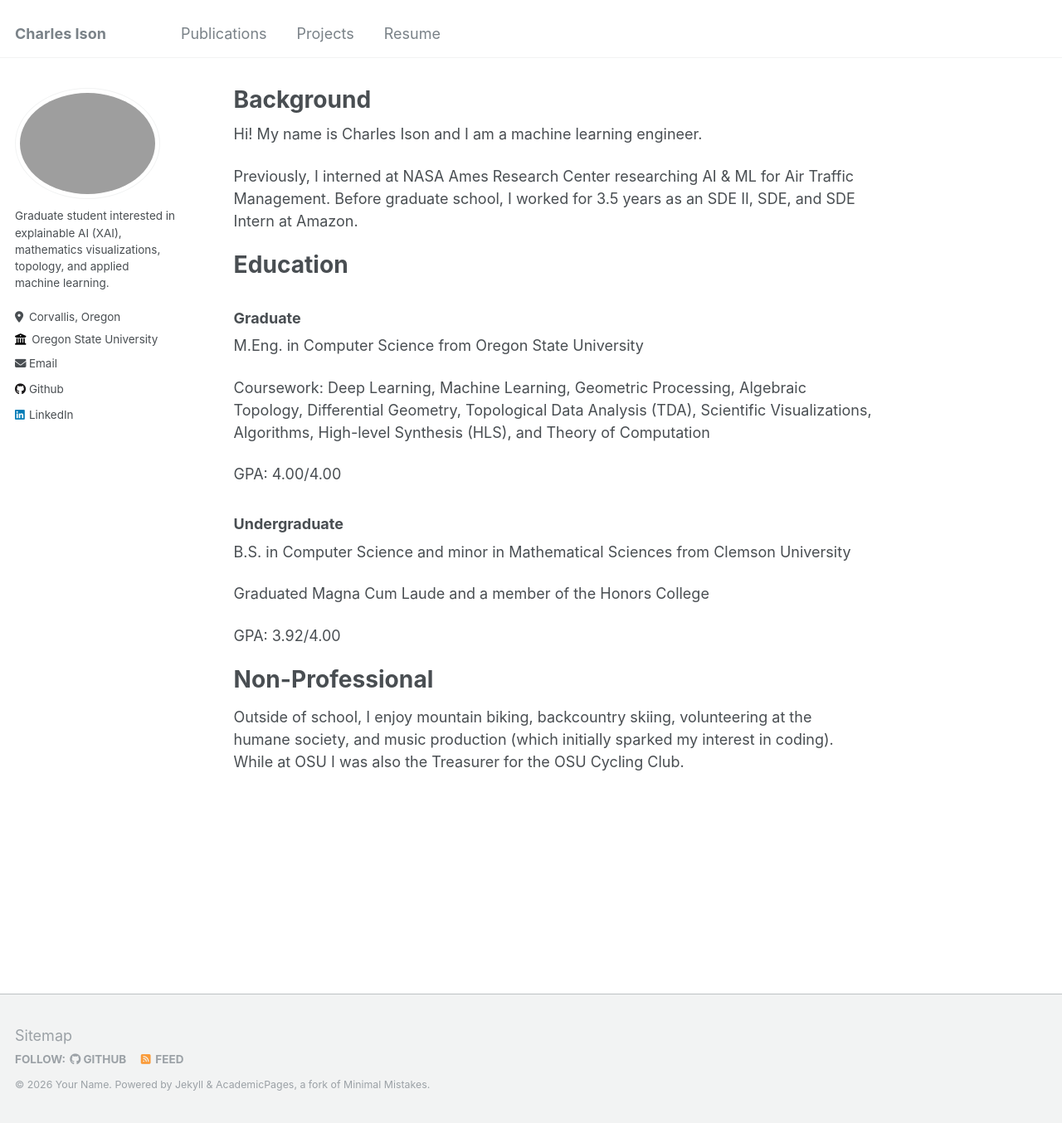
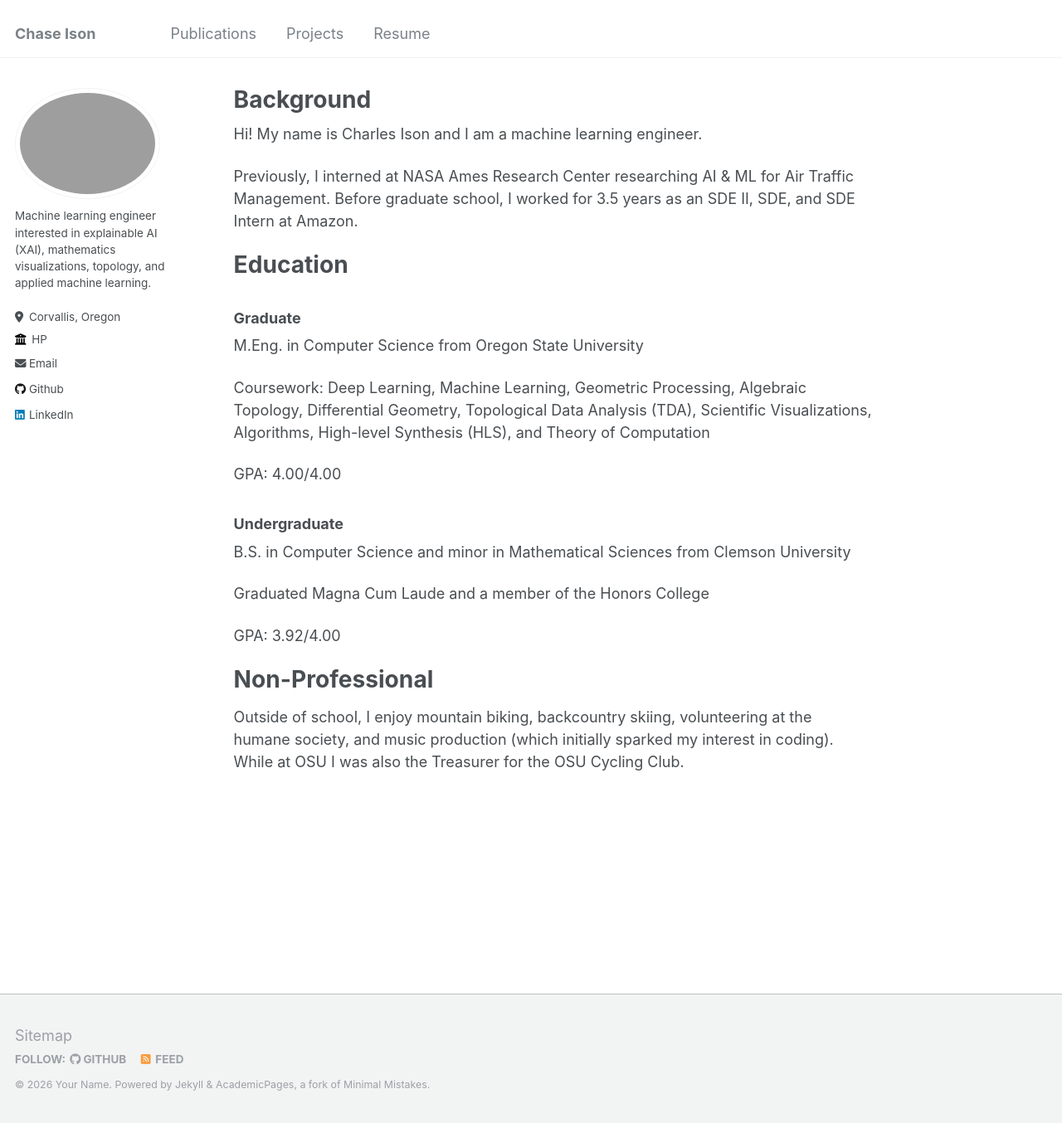
Before and after one commit to charles-ison/charles-ison.github.io, a Jekyll site: the page built from _pages/about.md, in a window 1280 px wide and 1354 px high. Shown: the whole window at 83% size. Built offline with Jekyll 4.4.1, drawn with Linux system fonts in a browser that asks for light colours.

Commit message:
Updating name.

```diff
--- a/_config.yml
+++ b/_config.yml
@@ -8,7 +8,7 @@
 
 # Basic Site Settings
 locale                   : "en-US"
-title                    : "Charles Ison"
+title                    : "Chase Ison"
 title_separator          : "-"
 name                     : &name "Your Name"
 description              : &description "personal description"
@@ -22,13 +22,13 @@ repository               : "charles-ison/charles-ison.github.io"
 author:
   # Biographic information
   avatar           : "https://charles-ison.github.io/images/mePicture.png"
-  #name             : "Charles Ison"
+  #name             : "Chase Ison"
   pronouns         : # example: "she/her"
-  bio              : "Graduate student interested in explainable AI (XAI), mathematics visualizations, topology, and applied machine learning."
+  bio              : "Machine learning engineer interested in explainable AI (XAI), mathematics visualizations, topology, and applied machine learning."
   location         : "Corvallis, Oregon"
-  employer         : "Oregon State University"
+  employer         : "HP"
   uri              : # URL
-  email            : "isonc@oregonstate.edu"
+  email            : "charlescsison@gmail.com"
 
   # Academic websites
   arxiv            : # URL - Update with the correct link to your profile
@@ -56,7 +56,7 @@ author:
   keybase          : # Username
   instagram        : # Username
   lastfm           : # Username
-  linkedin         : "charles-i-091353135"
+  linkedin         : "chase-i-091353135"
   mastodon         : # URL
   medium           : # URL
   pinterest        : # Username
```
